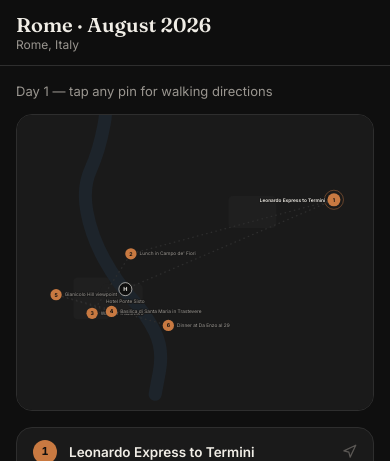
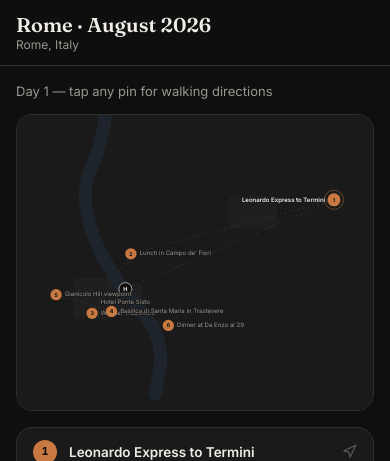
Before and after one commit to Tommostock/Atlas, a Next.js app: page /trip/rome in a window 390 px wide. Both pictures are taken after a click on the element 241 px from the left and 587 px from the top of the page. Shown: the top 461 px of the page. Built offline with nearby package versions, Linux system fonts and the light colour scheme.

Commit message:
increase map label size for phone readability
Co-Authored-By: Claude Fable 5 <noreply@anthropic.com>

```diff
--- a/components/trip/SchematicMap.tsx
+++ b/components/trip/SchematicMap.tsx
@@ -294,9 +294,9 @@ export default function SchematicMap({
         </text>
         <text
           x={hotelPos.x}
-          y={hotelPos.y + 32}
+          y={hotelPos.y + 34}
           textAnchor="middle"
-          fontSize="11"
+          fontSize="14"
           fill="#9A9690"
           paintOrder="stroke"
           stroke="#1A1A1A"
@@ -356,7 +356,7 @@ export default function SchematicMap({
               x={labelOnLeft ? pin.x - 20 : pin.x + 20}
               y={pin.y + 4}
               textAnchor={labelOnLeft ? "end" : "start"}
-              fontSize="11"
+              fontSize="14"
               fill={isFocused ? "#F0EDE6" : "#9A9690"}
               fontWeight={isFocused ? 600 : 400}
               paintOrder="stroke"
```
Also changed, not shown: .claude/launch.json (added).
